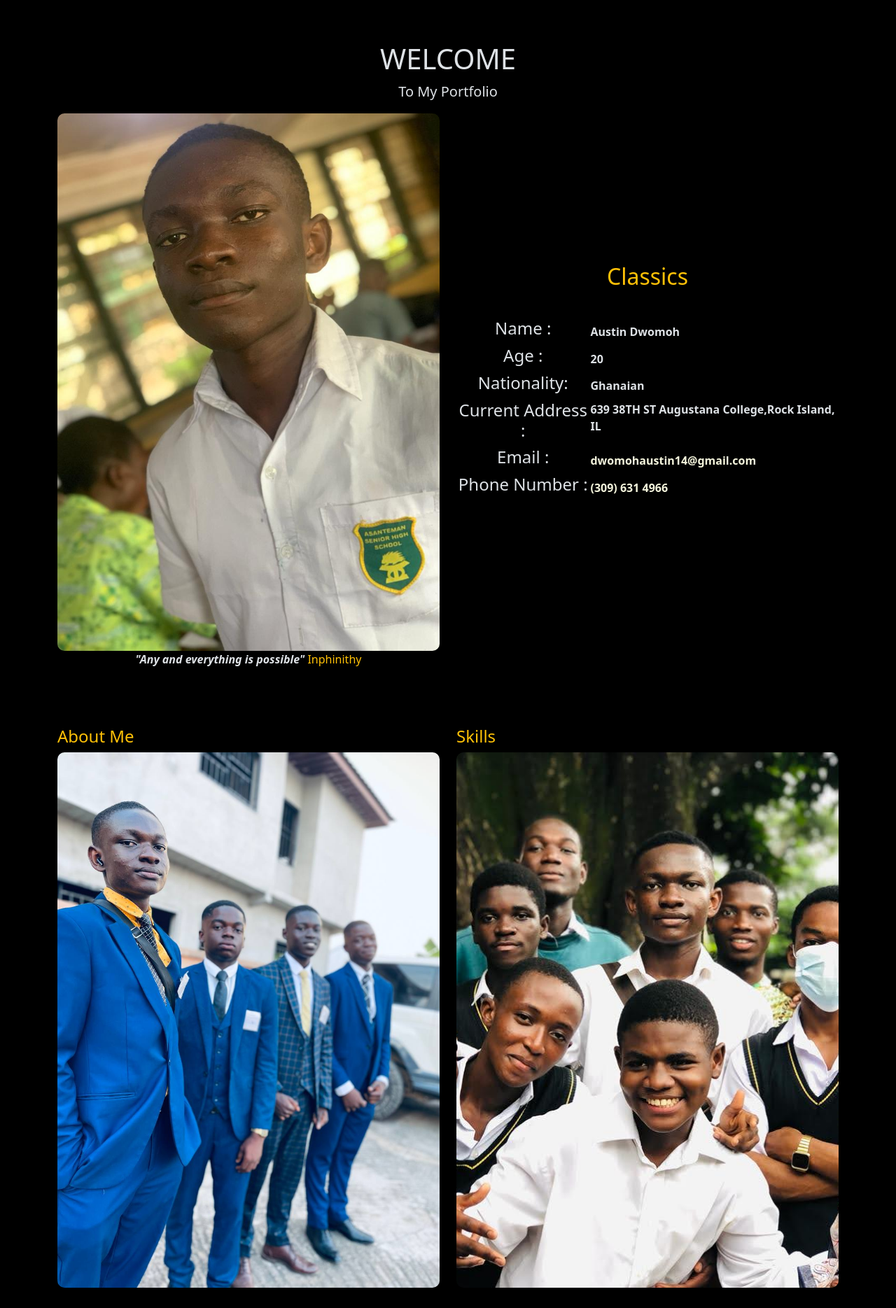
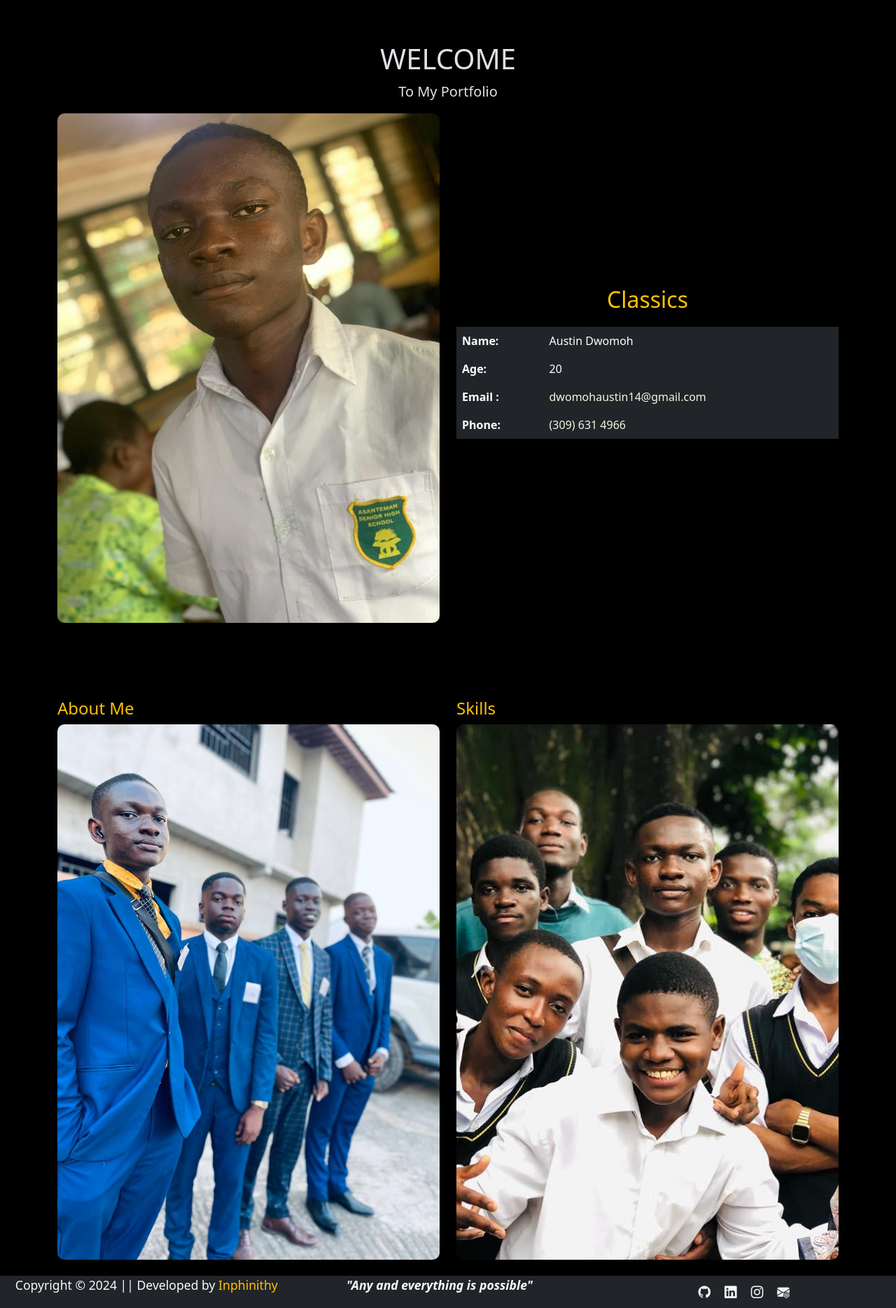
Before and after one commit to INPHINITHY/Portfolio, a PHP site: page /pages/home.htm in a window 1280 px wide. Shown: the whole page at 70% size. Before the commit the page ends 1840 px from the top, so only its background shows below. Run offline with PHP 8.4, Linux system fonts and the light colour scheme; lists and menus that the app fills with data are empty.

```diff
--- a/css/style.css
+++ b/css/style.css
@@ -1,9 +1,8 @@
 /*yellow colour:#F3BE43*/
 /*Global*/
-html,body{
+html{
   box-sizing: border-box;
  height: 100%;
-
  }
  body{
      background: black;
@@ -61,10 +60,28 @@ html,body{
      margin: auto;
   }
 
+  /*footer*/
+  footer ul {
+    display: flex;
+    justify-content: center;
+    align-items: center;
+    margin: auto;/*fixed the space issue with the footer*/
+  }
+  footer ul li {
+    list-style: none;
+   margin: 10px;
+  }
+  table{
+    background-color: black;
+  }
+  footer ul li a{
+    text-decoration: none;
+    color: whitesmoke;
+  }
+ .links{font-size: 1.1em;}
    /*Home*/
 
-  .col p{
-     text-align: center;}
+
  .hoverText {
          position: relative;
          display: inline-block;
--- a/pages/home.htm
+++ b/pages/home.htm
@@ -3,8 +3,12 @@
 <head>
   <meta charset="UTF-8">
   <meta name="viewport" content="width=device-width, initial-scale=1.0">
-  <link href="https://cdn.jsdelivr.net/npm/bootstrap@5.3.3/dist/css/bootstrap.min.css" rel="stylesheet" integrity="sha384-QWTKZyjpPEjISv5WaRU9OFeRpok6YctnYmDr5pNlyT2bRjXh0JMhjY6hW+ALEwIH" crossorigin="anonymous">
-<link rel="stylesheet" href="../css/style.css">
+
+ <link href="https://cdn.jsdelivr.net/npm/bootstrap@5.3.3/dist/css/bootstrap.min.css" rel="stylesheet" integrity="sha384-QWTKZyjpPEjISv5WaRU9OFeRpok6YctnYmDr5pNlyT2bRjXh0JMhjY6hW+ALEwIH" crossorigin="anonymous">
+    <script src="https://cdn.jsdelivr.net/npm/bootstrap@5.3.3/dist/js/bootstrap.bundle.min.js" integrity="sha384-YvpcrYf0tY3lHB60NNkmXc5s9fDVZLESaAA55NDzOxhy9GkcIdslK1eN7N6jIeHz" crossorigin="anonymous"></script>
+    <link rel="stylesheet" href="https://cdn.jsdelivr.net/npm/bootstrap-icons@1.11.3/font/bootstrap-icons.min.css">
+    <link rel="stylesheet" href="../css/style.css">
+
   <title>Welcome</title>
 </head>
 <body>
@@ -22,36 +26,33 @@
   <p class="h1" style="text-align: center;">WELCOME</p>
   <p class="lead" style="text-align: center;">To My Portfolio</p>
   <div class="row">
-    <div class="col"><img class="img-fluid" src="/assets/2nd.jpg" alt="">
-      <p> <span style="font-style: italic; font-weight: bold;">"Any and everything is possible" </span> <span class="text-warning">Inphinithy</span></p>
+    <div class="col"><img class="img-fluid" src="../assets/2nd.jpg" alt="">
+      <!--make this into a slide show-->
     </div>
-    <div class="col" style="margin: auto;">
 
-    <table class="table-borderless">
-    <thead><p class="h2 text-warning" style="text-align: center;margin-bottom: 40PX;">Classics</p></thead>
+  <div class="col" style="margin:auto;">
+  <table class="table table-borderless">
+    <thead>
+      <tr>
+      <p class="h2 text-warning" style="margin-bottom: 20PX; text-align: center;">Classics</p>
+    </tr>
+  </thead>
      <tbody>
       <tr>
-        <th><p class="h4">Name :</p></th>
-        <th>Austin Dwomoh</th>
+        <th>Name:</th>
+        <td>Austin Dwomoh</td>
       </tr>
       <tr>
-        <th><p class="h4">Age :</p></th>
-        <th>20</th>
+        <th>Age:</th>
+        <td>20</td>
       </tr>
       <tr>
-        <th><p class="h4">Nationality:</p></th>
-        <th>Ghanaian</th>
+        <th>Email :</th>
+       <td><a href="mailto:dwomohaustin14@gmail.com" style="text-decoration: none;color:beige;">dwomohaustin14@gmail.com</a></td>
       </tr>
       <tr>
-        <th><p class="h4">Current Address :</p></th>
-        <th><address>639 38TH ST Augustana College,Rock Island, IL</address></th></tr>
-      <tr>
-        <th><p class="h4">Email :</p></th>
-       <th><a href="mailto:dwomohaustin14@gmail.com" style="text-decoration: none;color:beige;">dwomohaustin14@gmail.com</a></th>
-      </tr>
-      <tr>
-        <th><p class="h4">Phone Number :</p></th>
-       <th><a href="tel:+13096314966" style="text-decoration: none;color:beige;">(309) 631 4966</a></th>
+        <th>Phone:</th>
+       <td><a href="tel:+13096314966" style="text-decoration: none;color:beige;">(309) 631 4966</a></td>
       </tr>
      </tbody>
     </table>
@@ -73,7 +74,41 @@
 </div>
 <!--links end-->
 <!--Main Content End-->
+</body>
 <!--footer-->
+<footer>
+  <div class="container-fluid text-center bg-dark text-light" style="position: absolute;">
+  <div class="row links" style="width: 100%;">
+
+    <div class="col"><p >Copyright &copy; 2024 || Developed by <span class="text-warning">Inphinithy</span></p></div>
+    <div class="col"><p style="font-style: italic; font-weight: bold;">"Any and everything is possible"</p></div>
+    <div class="col">
+      <ul >
+        <li class="list-group-item">
+          <a href="https://github.com/Inphinithy" target="_blank">
+            <i class="bi bi-github"></i>
+          </a>
+        </li>
+
+        <li>
+          <a href="https://www.linkedin.com/in/austin-dwomoh?utm_source=share&utm_campaign=share_via&utm_content=profile&utm_medium=android_app" target="_blank">
+           <i class="bi bi-linkedin"></i>
+          </a>
+        </li>
+
+        <li>
+          <a href="https://www.instagram.com/inphinithy1?igsh=d2U4bjJxcjRoZnB4" target="_blank">
+            <i class="bi bi-instagram"></i>
+          </a>
+        </li>
+
+        <li>
+             <a href="mailto:dwomohaustin14@gmail.com"><i class="bi bi-envelope-at-fill"></i></a>
+        </li>
+      </ul>
+    </div>
+  </div>
+  </div>
+ </footer>
 <!--footer end-->
-</body>
 </html>
```
Also changed, not shown: assets/WhatsApp Image 2024-08-27 at 19.23.13_0fa81964.jpg (added), assets/WhatsApp Image 2024-08-27 at 19.23.25_b090886e.jpg (added).
